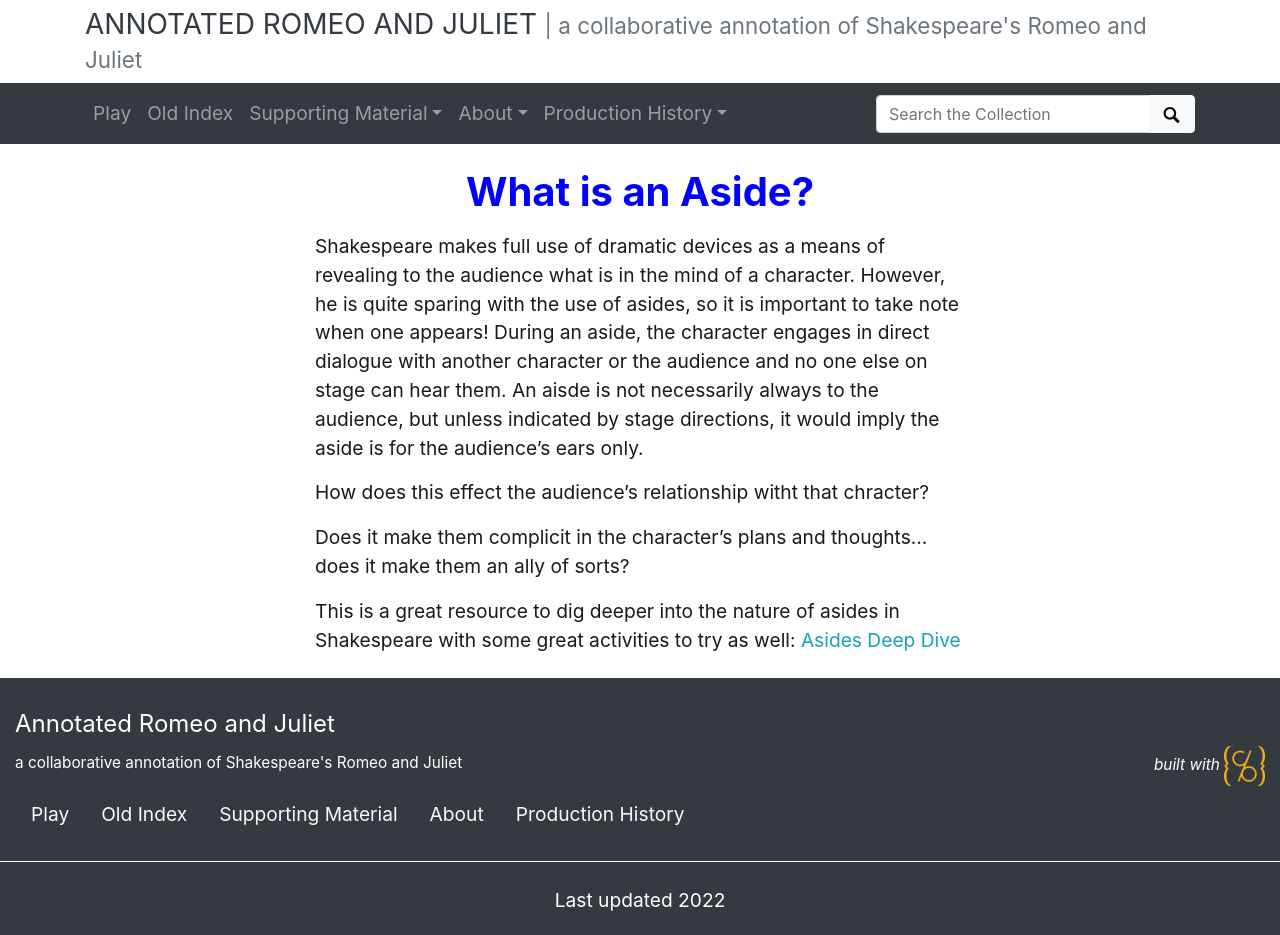
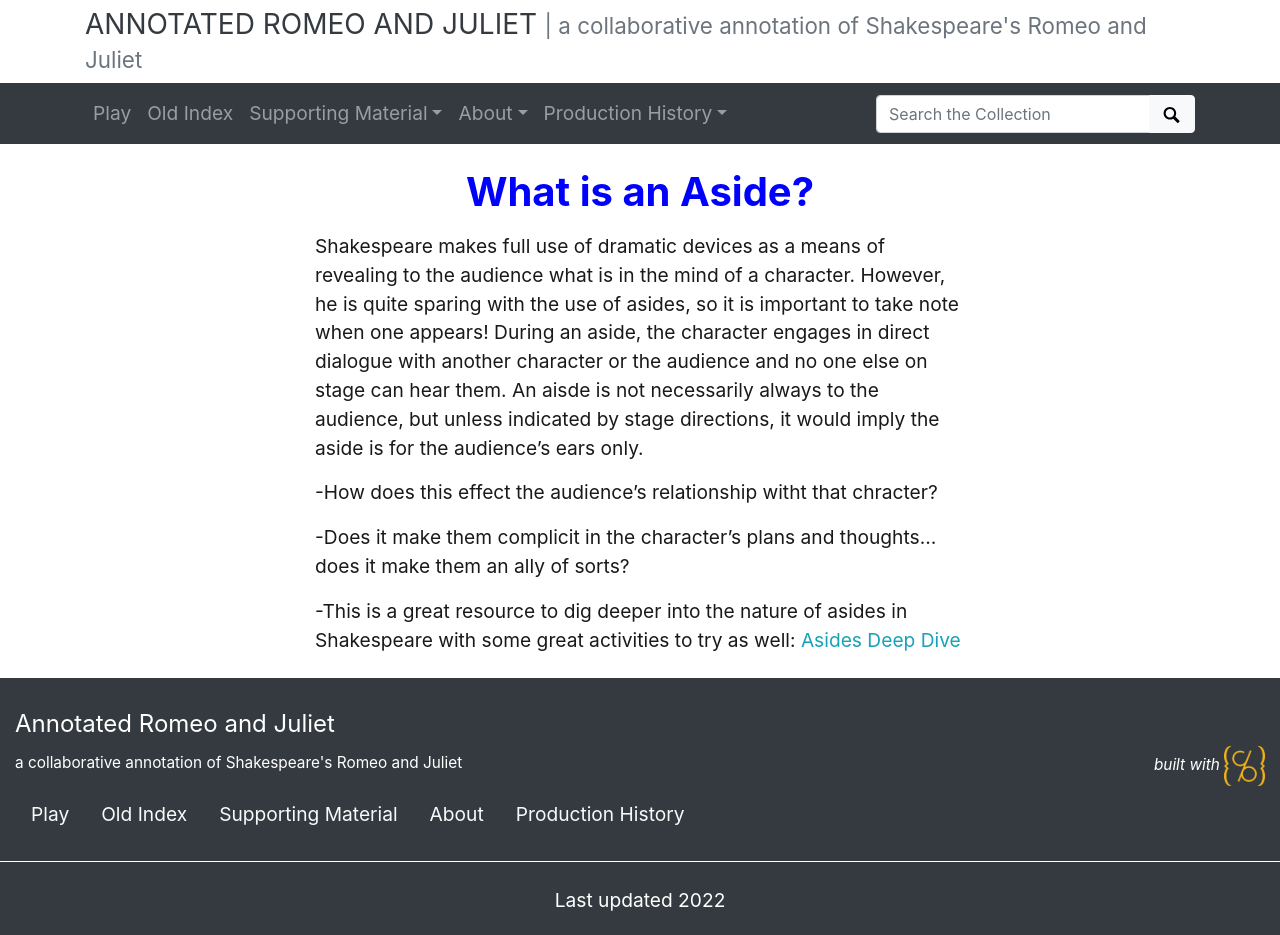
Before and after one commit to thecdil/romeoandjuliet, a Jekyll site: the page built from pages/Asides.md, in a window 1280 px wide. Built offline with Jekyll 4.4.1, drawn with Linux system fonts in a browser that asks for light colours.

```diff
--- a/pages/Asides.md
+++ b/pages/Asides.md
@@ -7,10 +7,8 @@ permalink: /Asides.html
 
 Shakespeare makes full use of dramatic devices as a means of revealing to the audience what is in the mind of a character. However, he is quite sparing with the use of asides, so it is important to take note when one appears! During an aside, the character engages in direct dialogue with another character or the audience and no one else on stage can hear them. An aisde is not necessarily always to the audience, but unless indicated by stage directions, it would imply the aside is for the audience's ears only.
 
-How does this effect the audience's relationship witht that chracter?
+-How does this effect the audience's relationship witht that chracter?
 
+-Does it make them complicit in the character's plans and thoughts...does it make them an ally of sorts?
 
-Does it make them complicit in the character's plans and thoughts...does it make them an ally of sorts?
-
-
-This is a great resource to dig deeper into the nature of asides in Shakespeare with some great activities to try as well: [Asides Deep Dive](https://education.ucdavis.edu/sites/main/files/file-attachments/asidesaudienceexpanded.pdf)
+-This is a great resource to dig deeper into the nature of asides in Shakespeare with some great activities to try as well: [Asides Deep Dive](https://education.ucdavis.edu/sites/main/files/file-attachments/asidesaudienceexpanded.pdf)
```
